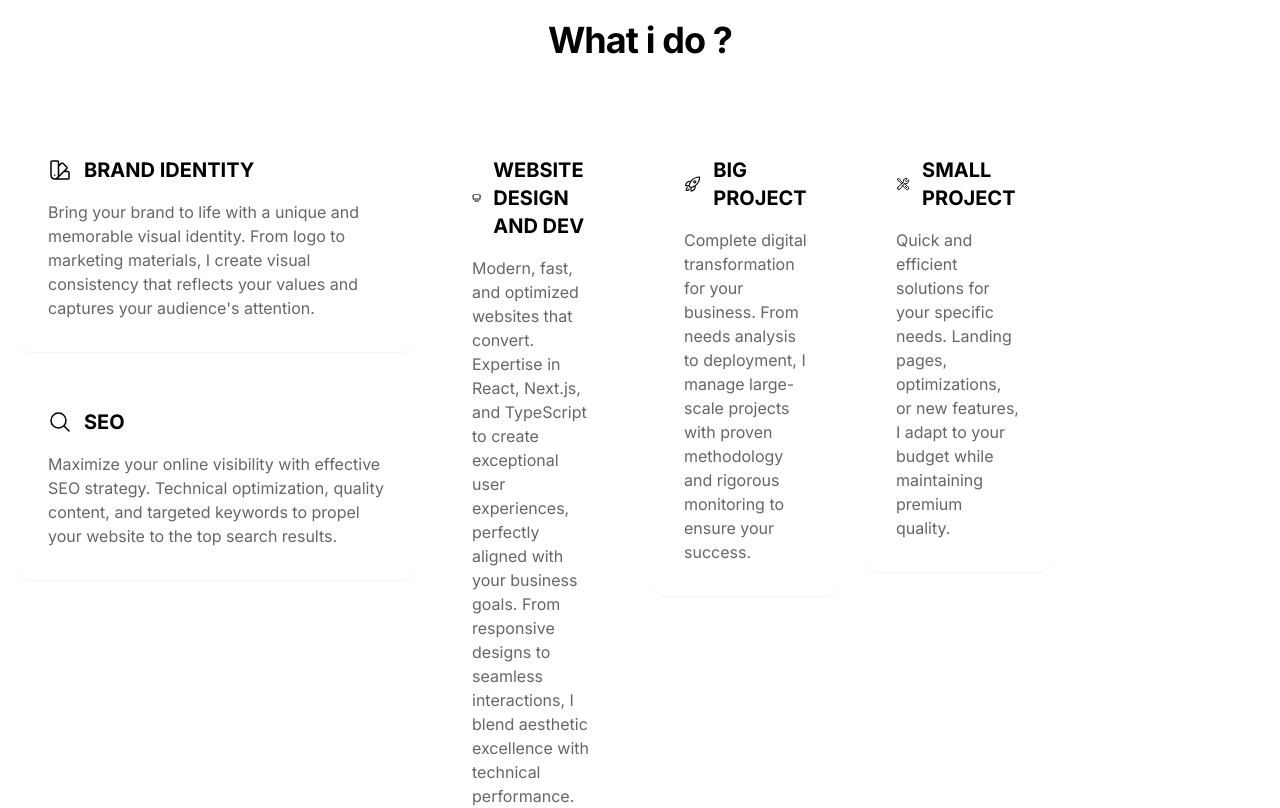
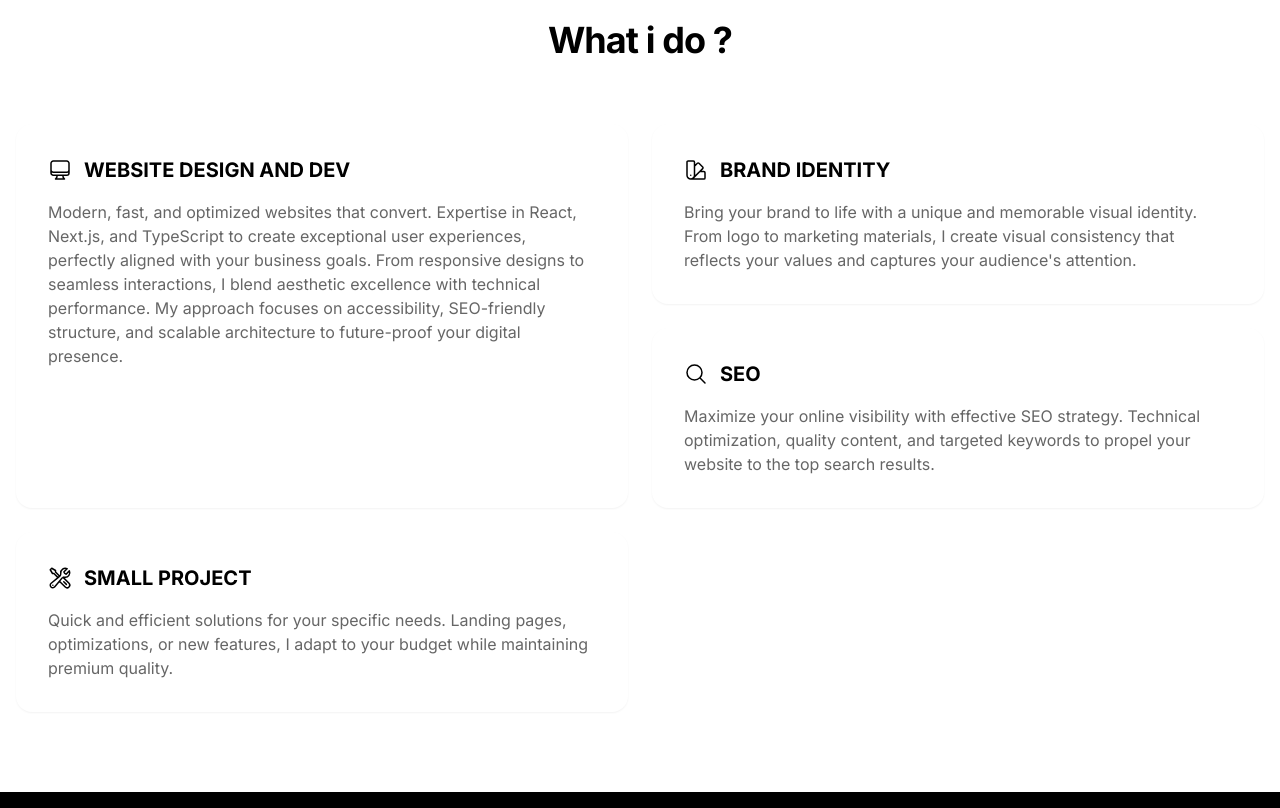
Before and after one commit to RaphFT/Portfolio_2025, a React (Vite) app: page / in a window 1280 px wide. Shown: the part 3260-4068 px from the top of the page. Built offline with nearby package versions, Linux system fonts and the light colour scheme.

Commit message:
mail and linkein link ok

```diff
--- a/src/components/Hero.tsx
+++ b/src/components/Hero.tsx
@@ -29,7 +29,7 @@ export const Hero = () => {
           </motion.div>
 
           <motion.a
-            href="https://linkedin.com/in/raphaelfremont"
+            href="https://www.linkedin.com/in/raphael-fremont-63a91a1b3/"
             target="_blank"
             rel="noopener noreferrer"
             initial={{ opacity: 0 }}
@@ -42,7 +42,7 @@ export const Hero = () => {
           </motion.a>
 
           <motion.a
-            href="mailto:hello@raphaelfremont.com"
+            href="mailto:raph.frem@gmail.com"
             initial={{ opacity: 0 }}
             animate={{ opacity: 1 }}
             transition={{ duration: 0.5 }}
--- a/src/components/Services.tsx
+++ b/src/components/Services.tsx
@@ -3,7 +3,6 @@ import {
   SwatchIcon,
   MagnifyingGlassIcon,
   ComputerDesktopIcon,
-  RocketLaunchIcon,
   WrenchScrewdriverIcon
 } from '@heroicons/react/24/outline';
 
@@ -20,7 +19,7 @@ const ServiceCard = ({ title, description, Icon, delay, className, id }: {
     whileInView={{ opacity: 1, y: 0 }}
     transition={{ duration: 0.6, delay }}
     viewport={{ once: true }}
-    className={`p-8 transition-shadow bg-white shadow-sm rounded-2xl hover:shadow-md ${className || ''}`}
+    className={`p-8 transition-shadow bg-white shadow-sm rounded-2xl hover:shadow-md h-full ${className || ''}`}
     tabIndex={0}
     role="group"
     aria-labelledby={id}
@@ -56,19 +55,12 @@ const services = [
     Icon: ComputerDesktopIcon
   },
   {
-    id: 'service-bigproject',
-    title: 'BIG PROJECT',
-    description: "Complete digital transformation for your business. From needs analysis to deployment, I manage large-scale projects with proven methodology and rigorous monitoring to ensure your success.",
-    delay: 0.6,
-    Icon: RocketLaunchIcon
-  },
-  {
     id: 'service-smallproject',
     title: 'SMALL PROJECT',
     description: "Quick and efficient solutions for your specific needs. Landing pages, optimizations, or new features, I adapt to your budget while maintaining premium quality.",
-    delay: 0.8,
+    delay: 0.6,
     Icon: WrenchScrewdriverIcon
-  },
+  }
 ];
 
 export const Services = () => {
@@ -91,30 +83,26 @@ export const Services = () => {
         </motion.h2>
 
         <div
-          className="grid grid-cols-1 gap-6 md:grid-cols-6"
+          className="grid grid-cols-1 gap-6 md:grid-cols-12"
           role="list"
           aria-label="Services offered"
         >
-          {/* Top row */}
-          <div className="space-y-6 md:col-span-2" role="listitem">
+          {/* Featured service card - spans 2 rows, takes up 50% width in desktop */}
+          <div className="md:col-span-6 md:row-span-2" role="listitem">
+            <ServiceCard {...services[2]} />
+          </div>
+
+          {/* Other services - arranged in a 2x2 grid to the right */}
+          <div className="md:col-span-6" role="listitem">
             <ServiceCard {...services[0]} />
+          </div>
+
+          <div className="md:col-span-6" role="listitem">
             <ServiceCard {...services[1]} />
           </div>
 
-          {/* Website Design and Dev - Top right */}
-          <div role="listitem">
-            <ServiceCard {...services[2]} className="md:col-span-4" />
-          </div>
-
-          {/* Bottom row */}
-          {/* Big Project - Bottom left */}
-          <div role="listitem">
-            <ServiceCard {...services[3]} className="md:col-span-4" />
-          </div>
-
-          {/* Small Project - Bottom right */}
-          <div role="listitem">
-            <ServiceCard {...services[4]} className="md:col-span-2" />
+          <div className="md:col-span-6" role="listitem">
+            <ServiceCard {...services[3]} />
           </div>
         </div>
       </div>
```
